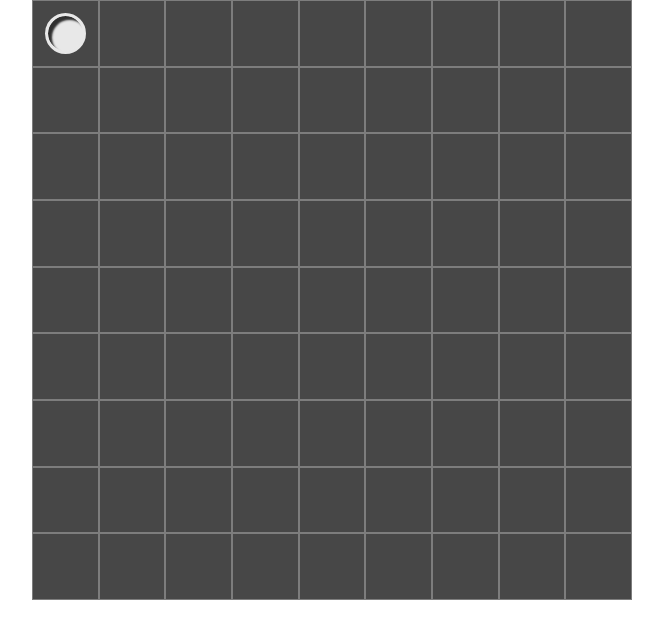
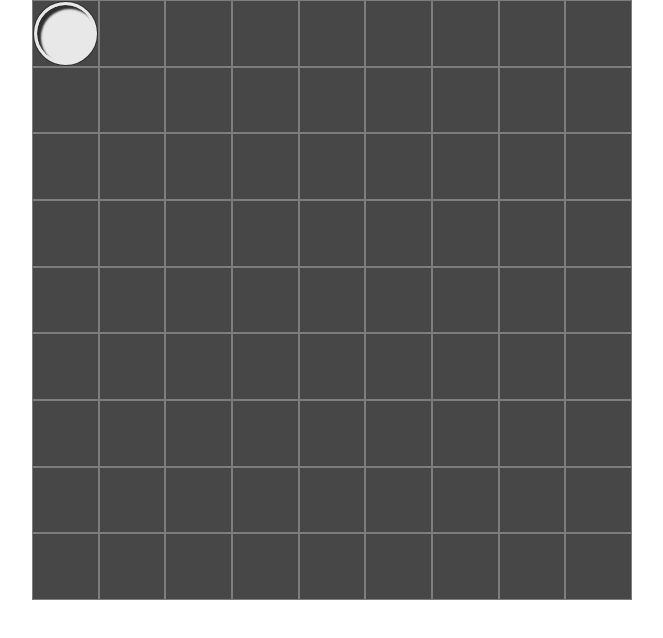
Before and after one commit to farah-najib/frk-24s-J-components, a React (Vite) app: page / in a window 1280 px wide. Both pictures are taken after a click on the button 273 px from the left and 33 px from the top of the page. Shown: the top 638 px of the page, without its empty margins (208-871 px from the left). Built offline with nearby package versions, Linux system fonts and the light colour scheme; the HTML template or start-up script is replaced by a standard one.

Commit message:
fixed style on brick

```diff
--- a/src/components/BackgroundBanner/BackgroundBanner.module.css
+++ b/src/components/BackgroundBanner/BackgroundBanner.module.css
@@ -9,6 +9,7 @@
   transform: translate(-50%, -50%);
   z-index: 1;
   user-select: none;
+  opacity: 20%;
 }
 
 .text {
--- a/src/components/Brick/Brick.module.css
+++ b/src/components/Brick/Brick.module.css
@@ -1,19 +1,21 @@
 .brick {
-  width: 35px;
-  height: 35px;
+  width: 88%;
+  height: 88%;
   border-radius: 50%;
   z-index: 1;
 }
 
 .black {
   background-color: #101010;
-  border: 0.2em solid #101010;
-  box-shadow: inset -4px -4px 2px rgba(255, 255, 255, 0.8);
+  border: 0.2rem solid #101010;
+  box-shadow: inset -4px -4px 2px rgba(255, 255, 255, 0.8),
+  0 0 0 1px #5a5a5a;
 
   }
 
 .white {
  background-color: #E8E8E8;
- border: 0.2em solid #E8E8E8;
- box-shadow: inset 4px 4px 2px rgba(0, 0, 0, 0.80);;
+ border: 0.2rem solid #E8E8E8;
+ box-shadow: inset 4px 4px 2px rgba(0, 0, 0, 0.80),
+ 0 0 0 1px #2b2b2b;
 }
```
Also changed, not shown: 1 other file (tests, documents, lock files or other folders).
